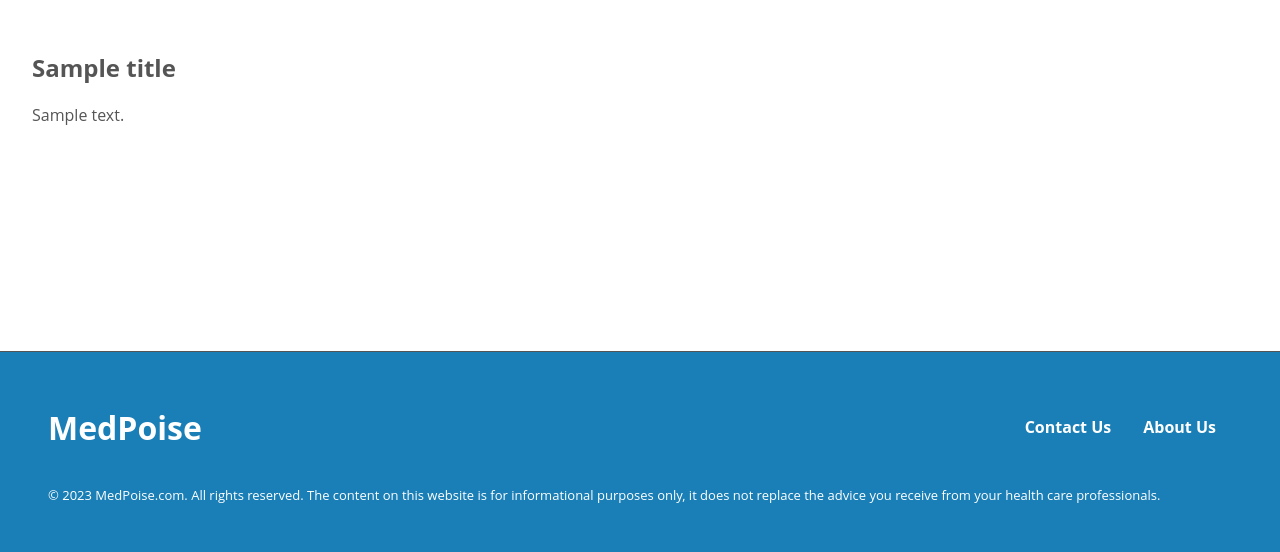
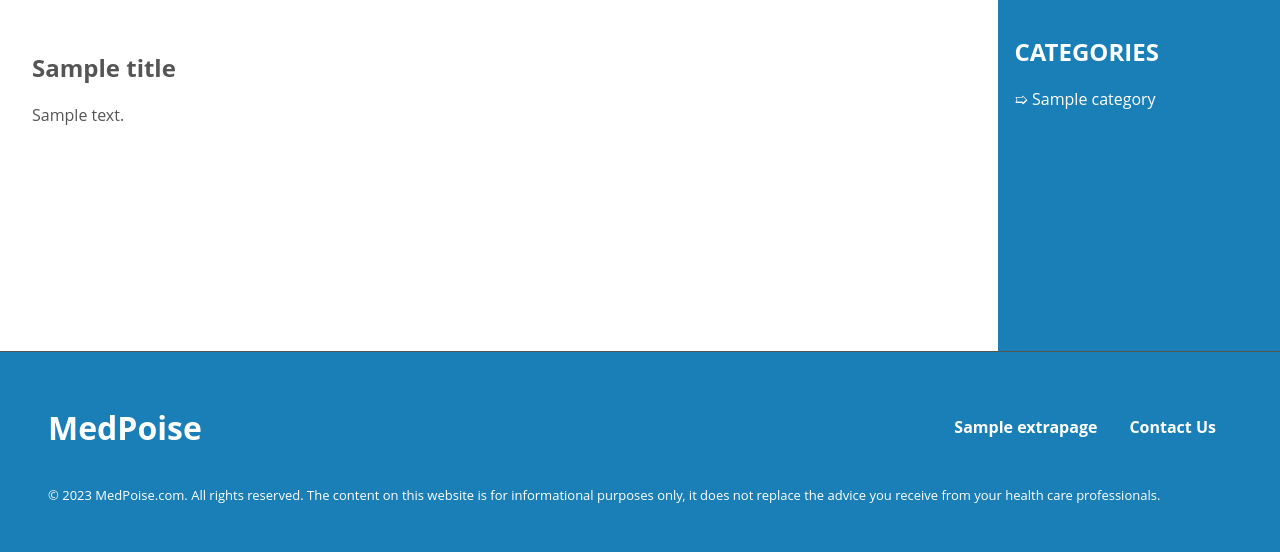
Before and after one commit to M-Jawad-Ch/Zaidi, a Django app: template blog/templates/extra_page.html in a window 1280 px wide. Shown: the part 472-1024 px from the top of the page. Run offline with Django 4.2, Linux system fonts and the light colour scheme; tables that the repository leaves empty hold one stand-in row (values such as "Sample post"); the template is opened without the code that fills it: values that come from a table or form of the project are taken from there, most other values are stand-ins (such as "Sample title", 1, 10 or a date in 2020).

Commit message:
Added middlewares of categories and extra pages.

```diff
--- /dev/null
+++ b/blog/middleware.py
@@ -0,0 +1,28 @@
+
+
+from .models import Category, ExtraPages
+
+
+def ContextMiddleWare(get_response):
+
+    def middleware(request):
+        categories = Category.objects.all()
+        extra_pages = ExtraPages.objects.all()
+
+        request.categories = [{
+            'name': category.name,
+            'slug': category.slug,
+            'link': category.get_absolute_url()
+        } for category in categories]
+
+        request.extra_pages = [{
+            'slug': extra_page.slug,
+            'name': extra_page.title,
+            'link': extra_page.get_absolute_url()
+        } for extra_page in extra_pages if extra_page.visible]
+
+        response = get_response(request)
+
+        return response
+
+    return middleware
--- a/blog/models.py
+++ b/blog/models.py
@@ -51,7 +51,7 @@ class ExtraPages(models.Model):
         return self.slug if self.slug else f'Extra Page ({self.pk})'
 
     def get_absolute_url(self):
-        return f'/{self.slug}/'
+        return f'/{self.slug}'
 
 
 class Category(models.Model):
--- a/blog/static/extra_page.css
+++ b/blog/static/extra_page.css
@@ -17,6 +17,29 @@
     min-height: 15em;
 }
 
+.sections {
+    display: flex;
+}
+
+.left-section {
+    flex: 80%;
+}
+
+.right-section {
+    flex: 20%;
+    background-color: var(--theme-color);
+    color: white;
+
+    padding: 1em;
+    min-height: 20em;
+}
+
+.category {
+    width: 100%;
+    /* font-weight: bold; */
+    margin: 0.5em 0;
+}
+
 @media (max-width: 400px) {
     .main-container {
         padding: 0.5rem;
--- a/blog/static/main.css
+++ b/blog/static/main.css
@@ -52,7 +52,7 @@ footer {
     background-color: var(--theme-color);
     color: white;
     padding: 3em;
-    margin-top: 3em;
+    /* margin-top: 3em; */
     border-top: #555 solid 1px;
 }
 
--- a/blog/templates/extra_page.html
+++ b/blog/templates/extra_page.html
@@ -11,11 +11,26 @@
 
 {% block main %}
 <section class="main">
-    <div class="main-container" style="background-image: url('{{ image }}');">
-    </div>
-    <div class="text-container">
-        <h1>{{ title }}</h1>
-        {{ body }}
+    <div class="main-container" style="background-image: url('{{ image }}');"></div>
+    <div class="sections">
+        <div class="left-section">
+            <div class="text-container">
+                {% autoescape off %}
+                <h1>{{ title }}</h1>
+                {{ body }}
+                {% endautoescape %}
+            </div>
+        </div>
+        <div class="right-section">
+            <h2>CATEGORIES</h2>
+            {% for category in request.categories %}
+            <div class="category">
+                <a href="{{ category.link }}"> <span class="arrow">&#10159;</span>
+                    {{ category.name}}
+                </a>
+            </div>
+            {% endfor %}
+        </div>
     </div>
 </section>
 {% endblock %}
--- a/blog/templates/index.html
+++ b/blog/templates/index.html
@@ -66,7 +66,7 @@
             </div>
             <div class="right-section">
                 <h2>CATEGORIES</h2>
-                {% for category in categories %}
+                {% for category in request.categories %}
                 <div class="category">
                     <a href="{{ category.link }}"> <span class="arrow">&#10159;</span>
                         {{ category.name}}
--- a/blog/templates/main.html
+++ b/blog/templates/main.html
@@ -18,13 +18,12 @@
             <a href="/">MedPoise</a>
         </div>
         <ul class="header-items-container">
-            {% for page in extra_pages %}
+            {% for page in request.extra_pages %}
             {% if page.slug %}
-            <li><a href="/{{ page.slug }}/">{{ page.name }}</a></li>
+            <li><a href="{{ page.link }}">{{ page.name }}</a></li>
             {% endif %}
             {% endfor %}
-            <li><a href="/contact-us/">Contact Us</a></li>
-            <li><a href="/about-us/">About Us</a></li>
+            <li><a href="/contact-us">Contact Us</a></li>
         </ul>
     </header>
     <main>
@@ -36,13 +35,12 @@
                 <a href="/">MedPoise</a>
             </div>
             <ul class="header-items-container">
-                {% for page in extra_pages %}
+                {% for page in request.extra_pages %}
                 {% if page.slug %}
                 <li><a href="/{{ page.slug }}/">{{ page.name }}</a></li>
                 {% endif %}
                 {% endfor %}
                 <li><a href="/contact-us/">Contact Us</a></li>
-                <li><a href="/about-us/">About Us</a></li>
             </ul>
         </div>
         <div class="footer-text">
--- a/blog/templates/post.html
+++ b/blog/templates/post.html
@@ -76,7 +76,7 @@
         {% endfor %}
         <br>
         <h2>CATEGORIES</h2>
-        {% for category in categories %}
+        {% for category in request.categories %}
         <div class="category">
             <a href="/categories/{{ category.slug }}/"> <span class="arrow">&#10159;</span> {{ category.name }}</a>
         </div>
--- a/blog/urls.py
+++ b/blog/urls.py
@@ -5,10 +5,9 @@ from . import views
 urlpatterns = [
     path("", views.index, name='main'),
     path("favicon.ico/", views.return_404),
-    path("about-us/", views.about),
-    path("contact-us/", views.contact),
+    path("contact-us", views.contact),
     path("contact/", views.add_contact),
-    path('<str:extra_page>/', views.extra_page),
+    path('<str:extra_page>', views.extra_page),
     path("categories/<str:slug>/", views.get_category),
     re_path(r"(?P<category>^(?!image).*)/(?P<post>.*)/comment", views.comment),
     re_path(r"(?P<category>^(?!image).*)/(?P<post>.*)$", views.get_post),
--- a/mysite/settings.py
+++ b/mysite/settings.py
@@ -67,6 +67,7 @@ MIDDLEWARE = [
     'django.contrib.auth.middleware.AuthenticationMiddleware',
     'django.contrib.messages.middleware.MessageMiddleware',
     'django.middleware.clickjacking.XFrameOptionsMiddleware',
+    'blog.middleware.ContextMiddleWare'
 ]
 
 ROOT_URLCONF = 'mysite.urls'
```
Also changed, not shown: blog/apps.py (+6 -3 lines), blog/templates/about.html (deleted, +0 -51 lines), blog/views.py (+1 -48 lines).
